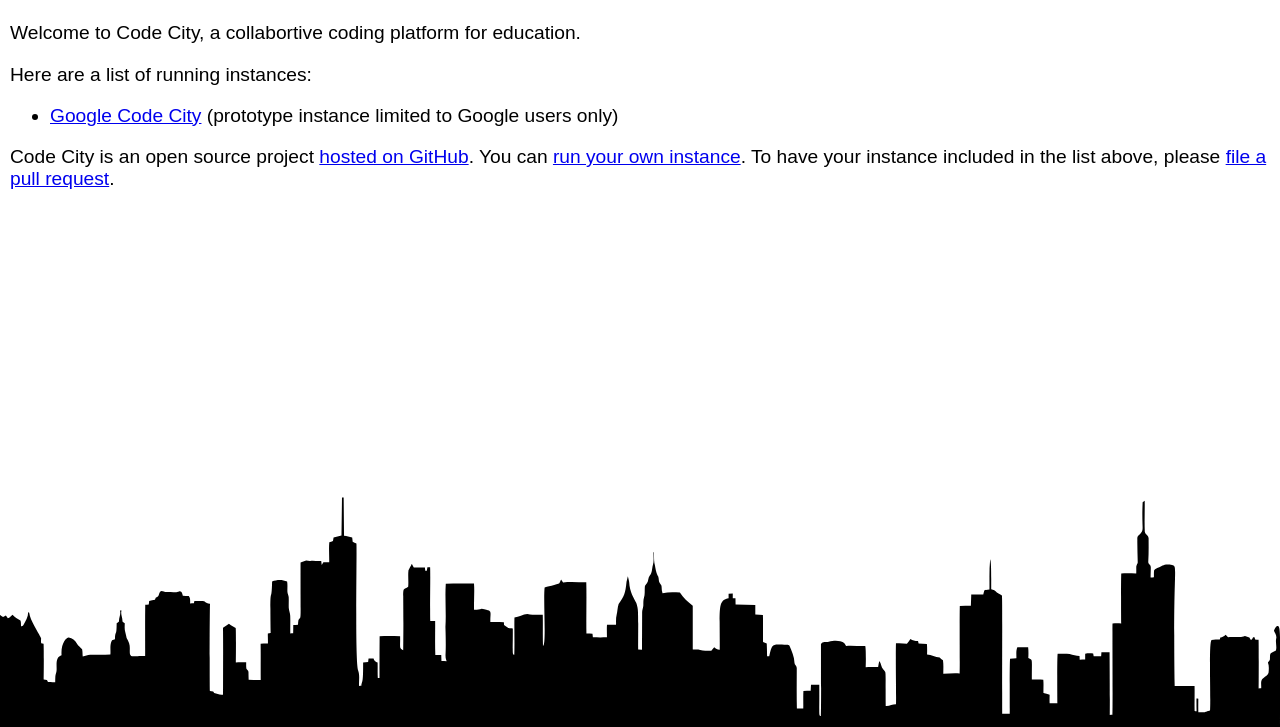
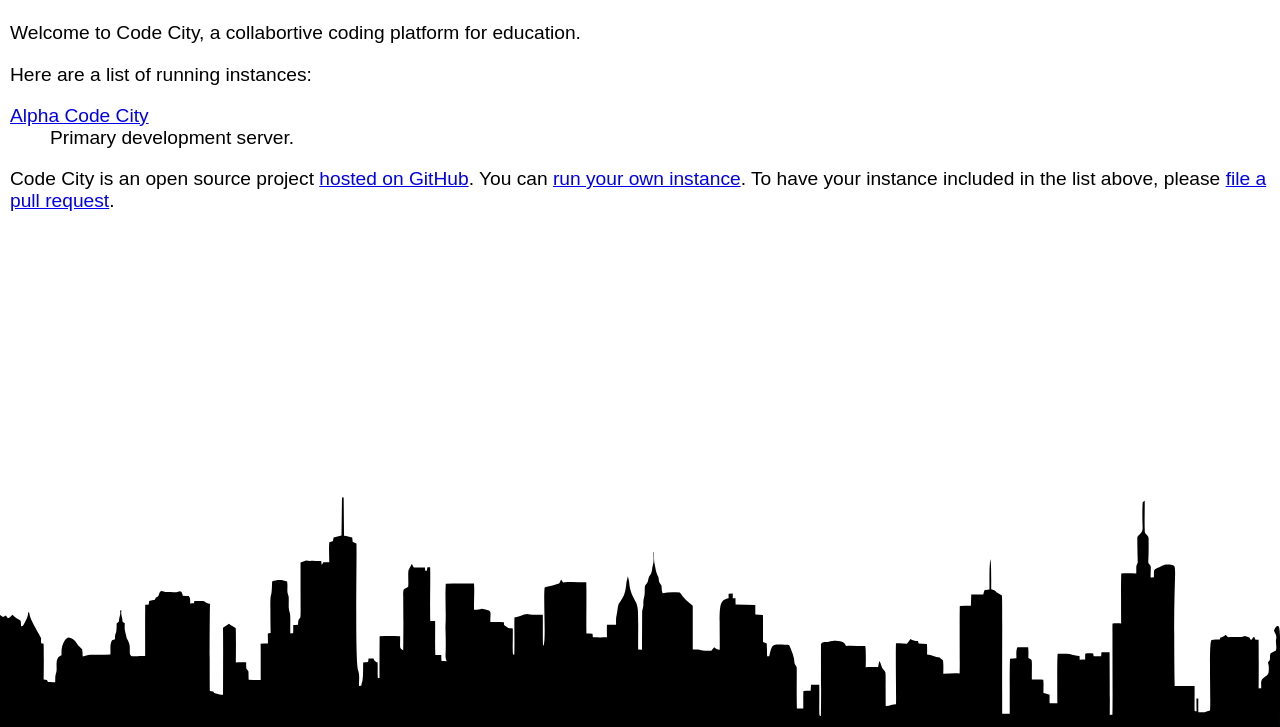
Before and after one commit to NeilFraser/CodeCityHomepage, a plain HTML site: page index.html in a window 1280 px wide. Shown: the part 73-800 px from the top of the page. Drawn offline with Linux system fonts and the light colour scheme.

Commit message:
Add Alpha

```diff
--- a/index.html
+++ b/index.html
@@ -27,14 +27,13 @@
 </head>
 <body>
   <h1>Code City</h1>
-  <p>Welcome to Code City, a collabortive coding platform for
-  education.
+  <p>Welcome to Code City, a collabortive coding platform for education.
 
   <p>Here are a list of running instances:</p>
-  <ul>
-    <li><a href="https://google.codecity.world/">Google Code
-	City</a> (prototype instance limited to Google users only)</li>
-  </ul>
+  <dl>
+    <dt><a href="https://alpha.codecity.world/">Alpha Code City</a></dt>
+    <dd>Primary development server.</dd>
+  </dl>
 
   <p>Code City is an open source
     project <a href="https://github.com/google/CodeCity">hosted on
```
